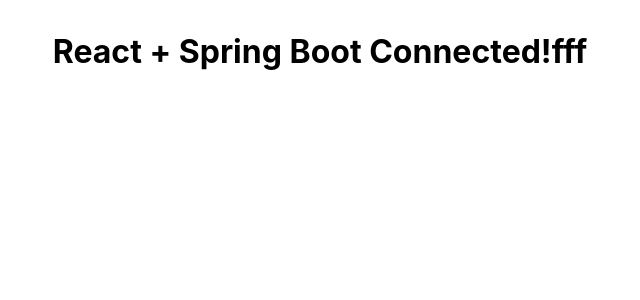
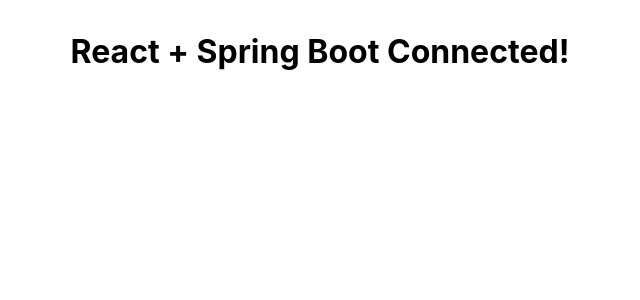
Before and after one commit to ericlemanski/supplychain-hub, a React (Create React App) app in the folder frontend/: page / in a window 1280 px wide. Shown: the top 300 px of the page, without its empty margins (320-960 px from the left). Built offline with nearby package versions, Linux system fonts and the light colour scheme; no server answers.

Commit message:
initialcommit

```diff
--- a/frontend/src/App.js
+++ b/frontend/src/App.js
@@ -12,7 +12,7 @@
 
   return (
     <div style={{ textAlign: "center", marginTop: "2rem" }}>
-      <h1>React + Spring Boot Connected!fff</h1>
+      <h1>React + Spring Boot Connected!</h1>
       <p>{message}</p>
     </div>
   );
```
